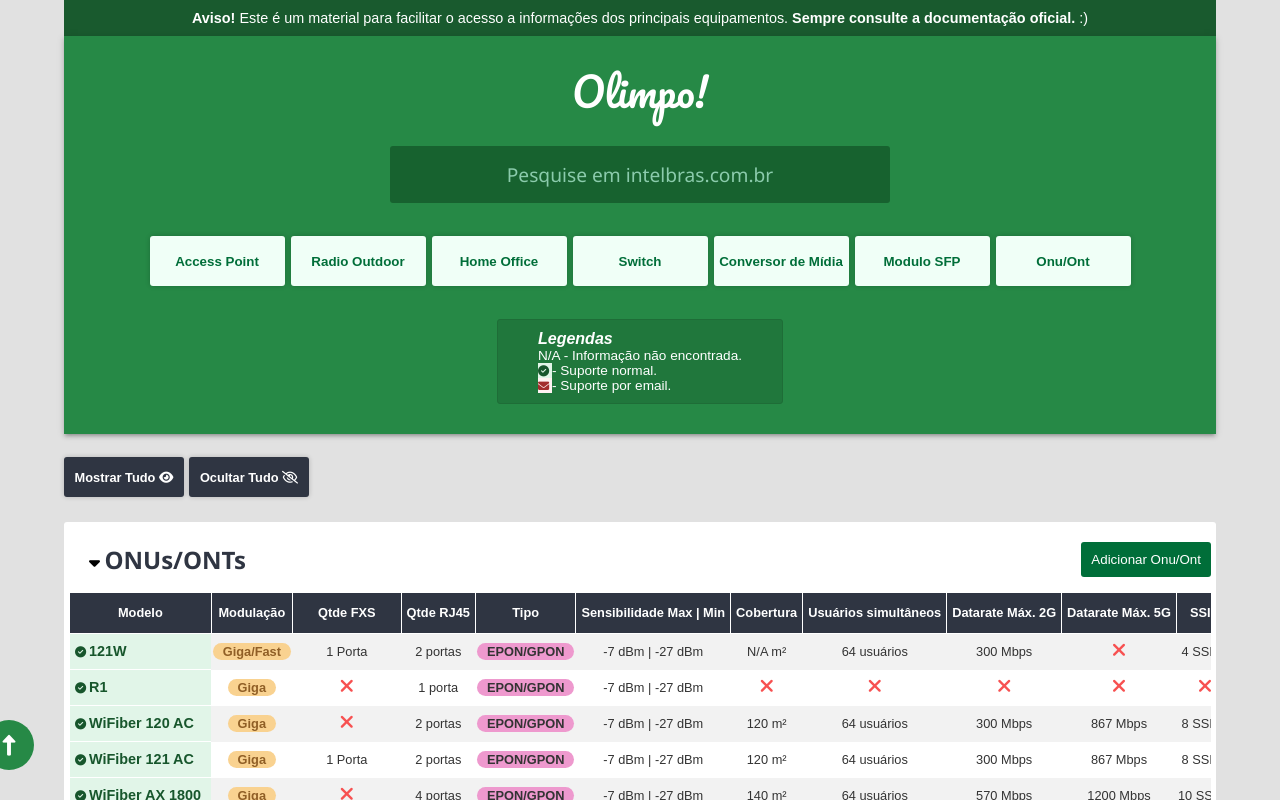
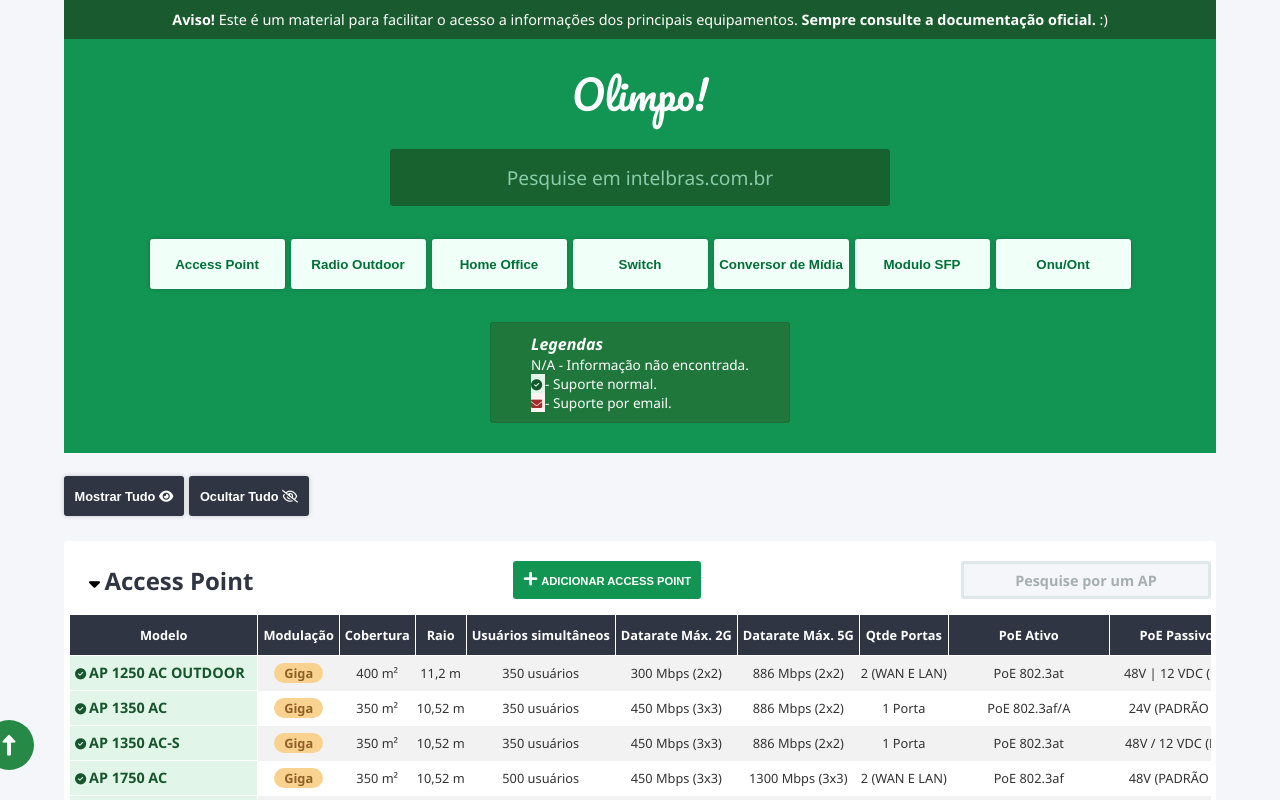
Before and after one commit to felipegcoutinho/olimpo, a React (Vite) app: page / in a window 1280 px wide. Shown: the top 800 px of the page. Built offline with nearby package versions, Linux system fonts and the light colour scheme; data requests are answered from the project's data file.

Commit message:
update design

```diff
--- a/src/App.jsx
+++ b/src/App.jsx
@@ -77,10 +77,10 @@
             </button>
           </div>
           {/* APs */}
-          {/* <AccessPoints /> */}
+          <AccessPoints />
 
           {/* Rádios */}
-          {/* <RadiosOutdoor /> */}
+          <RadiosOutdoor />
 
           {/* Roteadores HO */}
           {/* <RoteadoresHO /> */}
@@ -95,7 +95,7 @@
           {/* <Sfp /> */}
 
           {/* ONUs */}
-          <Onu />
+          {/* <Onu /> */}
         </AdminContext.Provider>
       </div>
     </div>
--- a/src/App.module.css
+++ b/src/App.module.css
@@ -1,4 +1,9 @@
 @import url("https://fonts.googleapis.com/css2?family=Pacifico&display=swap");
+@import url("https://fonts.googleapis.com/css2?family=Inter:wght@400;700&display=swap");
+
+.teste:hover {
+  background-color: deepskyblue;
+}
 
 * {
   box-sizing: border-box;
@@ -11,8 +16,8 @@
 }
 
 body {
-  background-color: #e1e1e1;
-  font-family: arial, Helvetica;
+  background-color: #f4f6fa;
+  font-family: segoe UI, arial, Helvetica;
 }
 
 a {
@@ -21,7 +26,8 @@
   text-decoration: none;
 }
 
-input {
+input,
+select {
   font-family: segoe UI, sans-serif, arial, Helvetica;
 }
 
@@ -32,8 +38,8 @@
 
 .header_content {
   align-items: center;
-  background-color: #268946;
-  box-shadow: 0px 3px 3px -2px #00000033, 0px 3px 4px 0px #00000024, 0px 1px 8px 0px #0000001f;
+  background-color: #129552;
+  /* box-shadow: 0px 3px 3px -2px #00000033, 0px 3px 4px 0px #00000024, 0px 1px 8px 0px #0000001f; */
   display: flex;
   flex-direction: column;
   margin-bottom: 20px;
@@ -69,6 +75,11 @@
   padding: 15px;
   text-align: center;
   width: 500px;
+}
+
+.mainsearchbar:focus-visible {
+  outline: none;
+  box-shadow: inset 0px 0px 0px 2px #ffc568;
 }
 
 .mainsearchbar::placeholder {
@@ -211,12 +222,21 @@
 }
 
 .btn_add {
-  background-color: #006e39;
+  background-color: #129552;
   border: none;
   color: white;
   padding: 10px;
   cursor: pointer;
   border-radius: 3px;
+  font-weight: bold;
+  text-transform: uppercase;
+  font-size: 0.7rem;
+}
+
+.btn_add:before {
+  content: " \2b\ ";
+  font-family: FontAwesome;
+  font-size: 1rem;
 }
 
 .title {
@@ -249,20 +269,28 @@
 }
 
 .searchBarDevices {
-  background-color: #dbdbdb;
+  background-color: #f4f6fa;
   border: none;
-  border-radius: 20px;
+  border-radius: 3px;
   font-size: 0.9rem;
   font-weight: bold;
   margin-left: 10px;
-  padding: 5px;
+  padding: 3px;
   text-align: center;
   width: 250px;
+  border: 3px solid #dee8e9;
+}
+
+.searchBarDevices:focus-visible {
+  outline: none;
+  border: 3px solid #2a96ed;
 }
 
 label {
   font-size: 0.9rem;
   padding-top: 2px;
+  color: #5f758e;
+  font-weight: bold;
 }
 
 .btnModalActions {
@@ -281,33 +309,58 @@
 
 .formContainer input,
 select {
-  background-color: #ececec;
-  border: 1px solid #e5e5e5;
+  border: 3px solid #dee8e9;
   border-radius: 3px;
   font-size: 0.8rem;
-  padding: 4px;
-  margin: 3px 0;
-  font-weight: 700;
+  padding: 10px 5px;
+  margin: 5px 0;
+  font-weight: bold;
+  outline: none;
+}
+
+.formLegenda {
+  background-color: #fae1bc;
+  color: #d48d53;
+  padding: 10px;
+  border-radius: 5px;
+  font-size: 0.85rem;
+  margin: 5px 0;
+}
+
+input[type="text"]:focus-visible,
+select[type="text"]:focus-visible {
+  border: 3px solid #2a96ed;
+}
+
+input::placeholder {
+  color: #a5afb0;
+}
+
+option {
+  font-size: 0.9rem;
+  background-color: #ecfff8;
+  font-weight: bold;
 }
 
 .btn_addUpd,
 .btn_addUpdCancel {
-  padding: 5px;
+  padding: 10px;
   border: none;
   margin: 3px 0;
   cursor: pointer;
+  text-transform: uppercase;
+  font-weight: bold;
+  font-size: 0.75rem;
 }
 
 .btn_addUpd {
-  background-color: #006e39;
+  background-color: #129552;
   color: white;
-  padding: 7px 0;
 }
 
 .btn_addUpdCancel {
-  background-color: #af4343;
-  color: white;
-  padding: 7px 0;
+  background-color: #e5e5e5;
+  color: #404f61;
 }
 
 .modal {
@@ -321,7 +374,7 @@
   padding: 30px 30px 0px;
   margin-right: -50%;
   transform: translate(-50%, -50%);
-  height: 80%;
+  height: 85%;
   width: 30%;
 }
 
--- a/src/Components/ApModal.jsx
+++ b/src/Components/ApModal.jsx
@@ -10,8 +10,10 @@
   return (
     <Modal isOpen={modalIsOpen} onRequestClose={closeModal} className={style.modal} overlayClassName={style.modal_overlay}>
       {updatedProduct.id ? <h1>Atualizar {updatedProduct.modelo}</h1> : <h1>Adicionar Access Point</h1>}
-      <h4>Caso o produto não possua a função, preencha o campo com "-".</h4>
-      <h4>E caso a informação do produto não for encontrada, preencha o campo com "N/A".</h4>
+      <div className={style.formLegenda}>
+        <h4>Caso o produto não possua a função, preencha o campo com "-".</h4>
+        <h4>E caso a informação do produto não for encontrada, preencha o campo com "N/A".</h4>
+      </div>
       <form onSubmit={updatedProduct.id ? updateProduct : addProduto}>
         <div className={style.formContainer}>
           <label>Modelo</label>
@@ -229,34 +231,34 @@
             <option value="N/A">N/A</option>
           </select>
 
-          <label>Link da Página</label>
+          <label>URL da Página</label>
           <input
             type="text"
-            placeholder="Link da Página"
+            placeholder="URL da Página"
             value={updatedProduct.pagina}
             onChange={(e) => setUpdatedProduct({...updatedProduct, pagina: e.target.value})}
           />
 
-          <label>Link do Datasheet</label>
+          <label>URL do Datasheet</label>
           <input
             type="text"
-            placeholder="Link do Datasheet"
+            placeholder="URL do Datasheet"
             value={updatedProduct.datasheet}
             onChange={(e) => setUpdatedProduct({...updatedProduct, datasheet: e.target.value})}
           />
 
-          <label>Link do Guia</label>
+          <label>URL do Guia</label>
           <input
             type="text"
-            placeholder="Link do Guia"
+            placeholder="URL do Guia"
             value={updatedProduct.guia}
             onChange={(e) => setUpdatedProduct({...updatedProduct, guia: e.target.value})}
           />
 
-          <label>Link do Manual</label>
+          <label>URL do Manual</label>
           <input
             type="text"
-            placeholder="Link do Manual"
+            placeholder="URL do Manual"
             value={updatedProduct.manual}
             onChange={(e) => setUpdatedProduct({...updatedProduct, manual: e.target.value})}
           />
--- a/src/Components/Conversores.jsx
+++ b/src/Components/Conversores.jsx
@@ -162,8 +162,8 @@
                     </td>
                     <td>{conversor.conector}</td>
                     <td>
-                      {conversor.wdm === "x" && <span className={style.NaoPossui}></span>}
-                      {conversor.wdm !== "x" && <span className={style.Possui}></span>}
+                      {conversor.wdm === "-" && <span className={style.NaoPossui}></span>}
+                      {conversor.wdm !== "-" && <span className={style.Possui}></span>}
                     </td>
                     <td>{conversor.distancia}</td>
 
--- a/src/Components/Onu.jsx
+++ b/src/Components/Onu.jsx
@@ -175,8 +175,8 @@
                     <td>{onu.sensibilidade}</td>
                     <td>
                       {onu.cobertura === "-" && <span className={style.NaoPossui}></span>}
-                      {onu.cobertura !== "-" && <span>{onu.cobertura} m²</span>}
-                      {onu.cobertura === "N/A" && null}
+                      {onu.cobertura === "N/A" && onu.cobertura}
+                      {onu.cobertura !== "-" && onu.cobertura !== "N/A" && <span>{onu.cobertura} m²</span>}
                     </td>
                     <td>
                       {onu.clientesSimultaneos === "-" && <span className={style.NaoPossui}></span>}
--- a/src/Components/OnuModal.jsx
+++ b/src/Components/OnuModal.jsx
@@ -91,6 +91,44 @@
             <option value="N/A">N/A</option>
           </select>
 
+          <label>Datarate Máx. 2G</label>
+          <select
+            type="text"
+            value={updatedProduct.transmissao2ghz}
+            onChange={(e) => setUpdatedProduct({...updatedProduct, transmissao2ghz: e.target.value})}>
+            {!updatedProduct.id && (
+              <option selected disabled>
+                Escolha
+              </option>
+            )}
+            <option value="300 Mbps">300 Mbps</option>
+            <option value="570 Mbps">570 Mbps</option>
+            <option value="N/A">N/A</option>
+          </select>
+
+          <label>Datarate Máx. 5G</label>
+          <select
+            type="text"
+            value={updatedProduct.transmissao5ghz}
+            onChange={(e) => setUpdatedProduct({...updatedProduct, transmissao5ghz: e.target.value})}>
+            {!updatedProduct.id && (
+              <option selected disabled>
+                Escolha
+              </option>
+            )}
+            <option value="867 Mbps">867 Mbps</option>
+            <option value="1200 Mbps">1200 Mbps</option>
+            <option value="N/A">N/A</option>
+          </select>
+
+          <label>Área de cobertura</label>
+          <input
+            type="text"
+            placeholder="Área de cobertura"
+            value={updatedProduct.cobertura}
+            onChange={(e) => setUpdatedProduct({...updatedProduct, cobertura: e.target.value})}
+          />
+
           <label>Qtde SSIDs</label>
           <input
             type="number"
@@ -141,33 +179,9 @@
             <option value="N/A">N/A</option>
           </select>
 
-          <label>Datarate Máx. 2G</label>
+          <label>Qtde Antenas</label>
           <input
             type="text"
-            placeholder="Datarate Máx. 2G"
-            value={updatedProduct.transmissao2ghz}
-            onChange={(e) => setUpdatedProduct({...updatedProduct, transmissao2ghz: e.target.value})}
-          />
-
-          <label>Datarate Máx. 5G</label>
-          <input
-            type="text"
-            placeholder="Datarate Máx. 5G"
-            value={updatedProduct.transmissao5ghz}
-            onChange={(e) => setUpdatedProduct({...updatedProduct, transmissao5ghz: e.target.value})}
-          />
-
-          <label>Área de cobertura</label>
-          <input
-            type="text"
-            placeholder="Área de cobertura"
-            value={updatedProduct.cobertura}
-            onChange={(e) => setUpdatedProduct({...updatedProduct, cobertura: e.target.value})}
-          />
-
-          <label>Qtde Antenas</label>
-          <input
-            type="number"
             placeholder="Qtde Antenas"
             value={updatedProduct.antenas}
             onChange={(e) => setUpdatedProduct({...updatedProduct, antenas: e.target.value})}
--- a/src/Components/Sfp.jsx
+++ b/src/Components/Sfp.jsx
@@ -167,8 +167,8 @@
                       {sfp.modulo === "XFP" && <span className={style.giga}>XFP</span>}
                     </td>
                     <td>
-                      {sfp.wdm === "x" && <span className={style.NaoPossui}></span>}
-                      {sfp.wdm !== "x" && <span className={style.Possui}></span>}
+                      {sfp.wdm === "-" && <span className={style.NaoPossui}></span>}
+                      {sfp.wdm !== "-" && <span className={style.Possui}></span>}
                     </td>
                     <td>
                       <span className={style.tooltip}>
```
Also changed, not shown: db.json.
